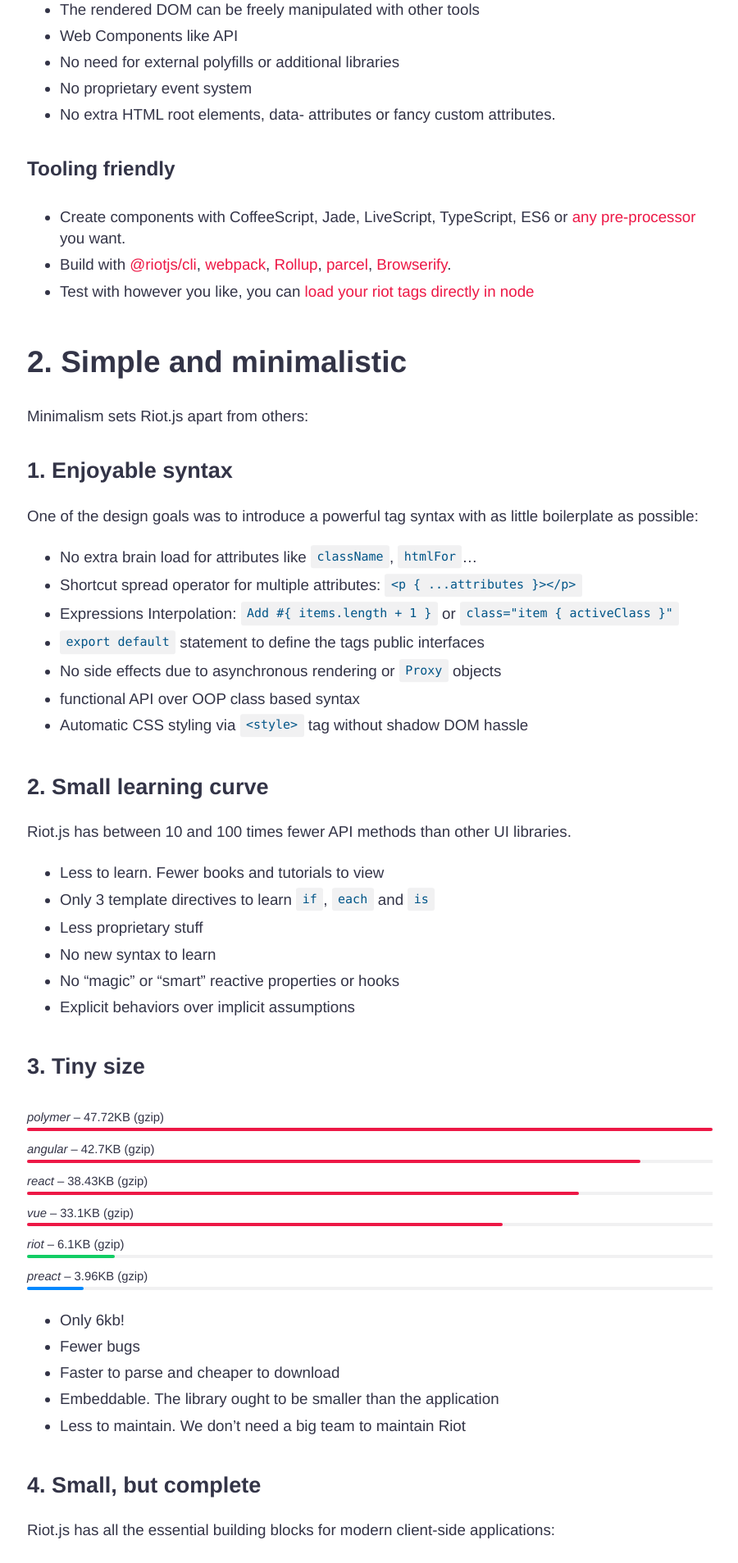
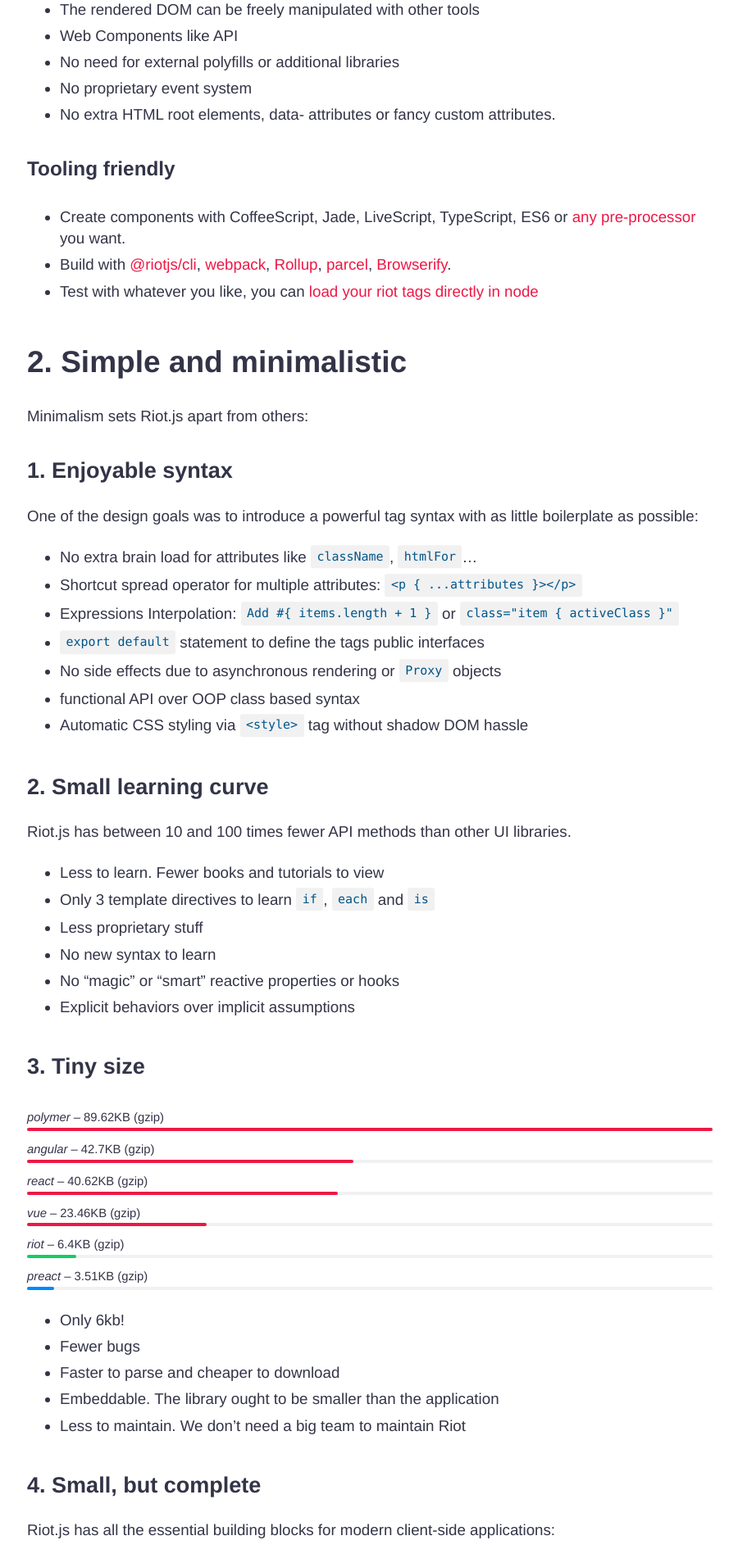
Before and after one commit to riot/riot.github.io, a Jekyll site: the page built from index.md, in a window 1280 px wide. Shown: the part 3280-5187 px from the top of the page at 82% size, without its empty margins (189-1089 px from the left). Built offline with Jekyll 4.4.1, drawn with Linux system fonts in a browser that asks for light colours; emoji names are drawn with the system emoji font; comment, search, counter and statistics services are not loaded.

Commit message:
closes #270

```diff
--- a/_data/globals.yml
+++ b/_data/globals.yml
@@ -4,4 +4,4 @@
 gitter:              https://gitter.im/riot/riot
 showcase:            /made-with-riot/
 legacy:              https://v3.riotjs.now.sh
-discord:             https://discord.gg/EGxw2e
+discord:             https://discord.gg/PagXe5Y
--- a/_data/libraries.yml
+++ b/_data/libraries.yml
@@ -1,17 +1,17 @@
 riot:
-  size: 6.1
+  size: 6.4
+
+preact:
+  size: 3.51
 
 vue:
-  size: 33.1
-
-preact:
-  size: 3.96
+  size: 23.46
 
 react:
-  size: 38.43
+  size: 40.62
 
 angular:
   size: 42.70
 
 polymer:
-  size: 47.72
+  size: 89.62
--- a/index.md
+++ b/index.md
@@ -108,7 +108,7 @@
 #### Tooling friendly
 - Create components with CoffeeScript, Jade, LiveScript, TypeScript, ES6 or [any pre-processor](https://riot.js.org/compiler/#pre-processors) you want.
 - Build with [@riotjs/cli](https://github.com/riot/cli), [webpack](https://github.com/riot/webpack-loader), [Rollup](https://github.com/riot/rollup-plugin-riot), [parcel](https://github.com/riot/parcel-plugin-riot), [Browserify](https://github.com/riot/riotify).
-- Test with however you like, you can [load your riot tags directly in node](https://github.com/riot/ssr#render---to-render-only-markup)
+- Test with whatever you like, you can [load your riot tags directly in node](https://github.com/riot/ssr#render---to-render-only-markup)
 
 
 ## 2. Simple and minimalistic
--- a/style/_footer.scss
+++ b/style/_footer.scss
@@ -4,6 +4,12 @@
 
   @include at-root('body.dark') {
     border-top-color: $light-carbon-grey;
+
+    .menu, .extra {
+      .languages {
+        border-top: 1px solid $light-carbon-grey;
+      }
+    }
   }
 
   @include mq($from: 'mobile') {
@@ -36,10 +42,6 @@
         border-top: 1px solid $paper-white;
         margin-top: 0.4rem;
         padding-top: 0.8rem;
-
-        @include at-root('body.dark') {
-          border-top-color: $light-carbon-grey;
-        }
       }
 
       li {
```
Also changed, not shown: api.md (+44 -3 lines).
